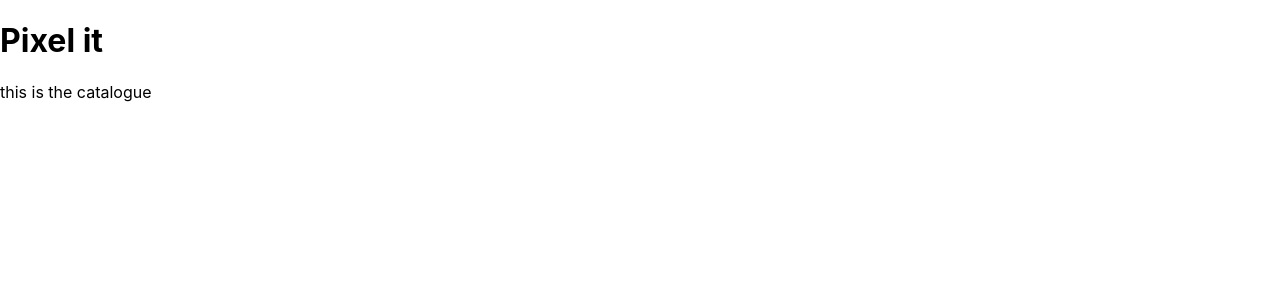
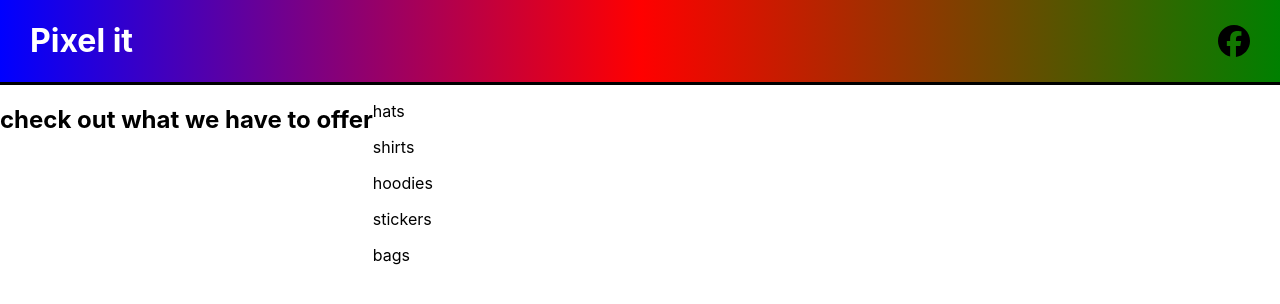
Before and after one commit to KianMouton/pixel-it, a React (Create React App) app: page / in a window 1280 px wide. Shown: the top 304 px of the page. Built offline with nearby package versions, Linux system fonts and the light colour scheme.

Commit message:
customized the navbar

```diff
--- a/package.json
+++ b/package.json
@@ -3,6 +3,11 @@
   "version": "0.1.0",
   "private": true,
   "dependencies": {
+    "@fortawesome/fontawesome-svg-core": "^6.5.2",
+    "@fortawesome/free-brands-svg-icons": "^6.5.2",
+    "@fortawesome/free-regular-svg-icons": "^6.5.2",
+    "@fortawesome/free-solid-svg-icons": "^6.5.2",
+    "@fortawesome/react-fontawesome": "^0.2.2",
     "@testing-library/jest-dom": "^5.17.0",
     "@testing-library/react": "^13.4.0",
     "@testing-library/user-event": "^13.5.0",
--- a/src/App.css
+++ b/src/App.css
@@ -1,38 +1,37 @@
-.App {
-  text-align: center;
+.navbar {
+  display: flex;
+  justify-content: space-between;
+  align-items: center;
+  background: linear-gradient(
+    to right,
+    blue,
+    red,
+    green
+  );
+  border-bottom: 3px solid black;
 }
 
-.App-logo {
-  height: 40vmin;
-  pointer-events: none;
-}
-
-@media (prefers-reduced-motion: no-preference) {
-  .App-logo {
-    animation: App-logo-spin infinite 20s linear;
-  }
-}
-
-.App-header {
-  background-color: #282c34;
-  min-height: 100vh;
-  display: flex;
-  flex-direction: column;
-  align-items: center;
-  justify-content: center;
-  font-size: calc(10px + 2vmin);
+#pixel-logo {
+  margin-left: 30px;
   color: white;
 }
 
-.App-link {
-  color: #61dafb;
+.icons {
+  display: flex;
+  justify-content: center;
+  margin-right: 30px;
 }
 
-@keyframes App-logo-spin {
-  from {
-    transform: rotate(0deg);
-  }
-  to {
-    transform: rotate(360deg);
-  }
+.icons a {
+  color: black;
+  transition: 0.2s ease-in-out;
 }
+
+.icons a:hover {
+  color: white;
+}
+
+/* catalogue css */
+.catalogue {
+  display: flex;
+}
--- a/src/components/catalogue.js
+++ b/src/components/catalogue.js
@@ -1,9 +1,15 @@
-
 
 function Catalogue() {
   return (
-    <div>
-        <p>this is the catalogue</p>
+    <div className="catalogue">
+      <h2 className="product-header">check out what we have to offer</h2>
+        <div className="products">
+          <p>hats</p>
+          <p>shirts</p>
+          <p>hoodies</p>
+          <p>stickers</p>
+          <p>bags</p>
+        </div>
     </div>
     )
 }
--- a/src/components/navbar.js
+++ b/src/components/navbar.js
@@ -1,9 +1,15 @@
-
+import { FontAwesomeIcon } from '@fortawesome/react-fontawesome'
+import { faFacebook } from '@fortawesome/free-brands-svg-icons'
 
 function Navbar() {
     return (
       <div className="navbar">
-        <h1>Pixel it</h1>
+        <h1 id="pixel-logo">Pixel it</h1>
+        <div className="icons">
+          <a href="https://www.facebook.com/PixelItCPT">
+            <FontAwesomeIcon icon={faFacebook} size="2x" />
+          </a>
+        </div>
       </div>
     )
 }
```
Also changed, not shown: 1 other file (tests, documents, lock files or other folders).
